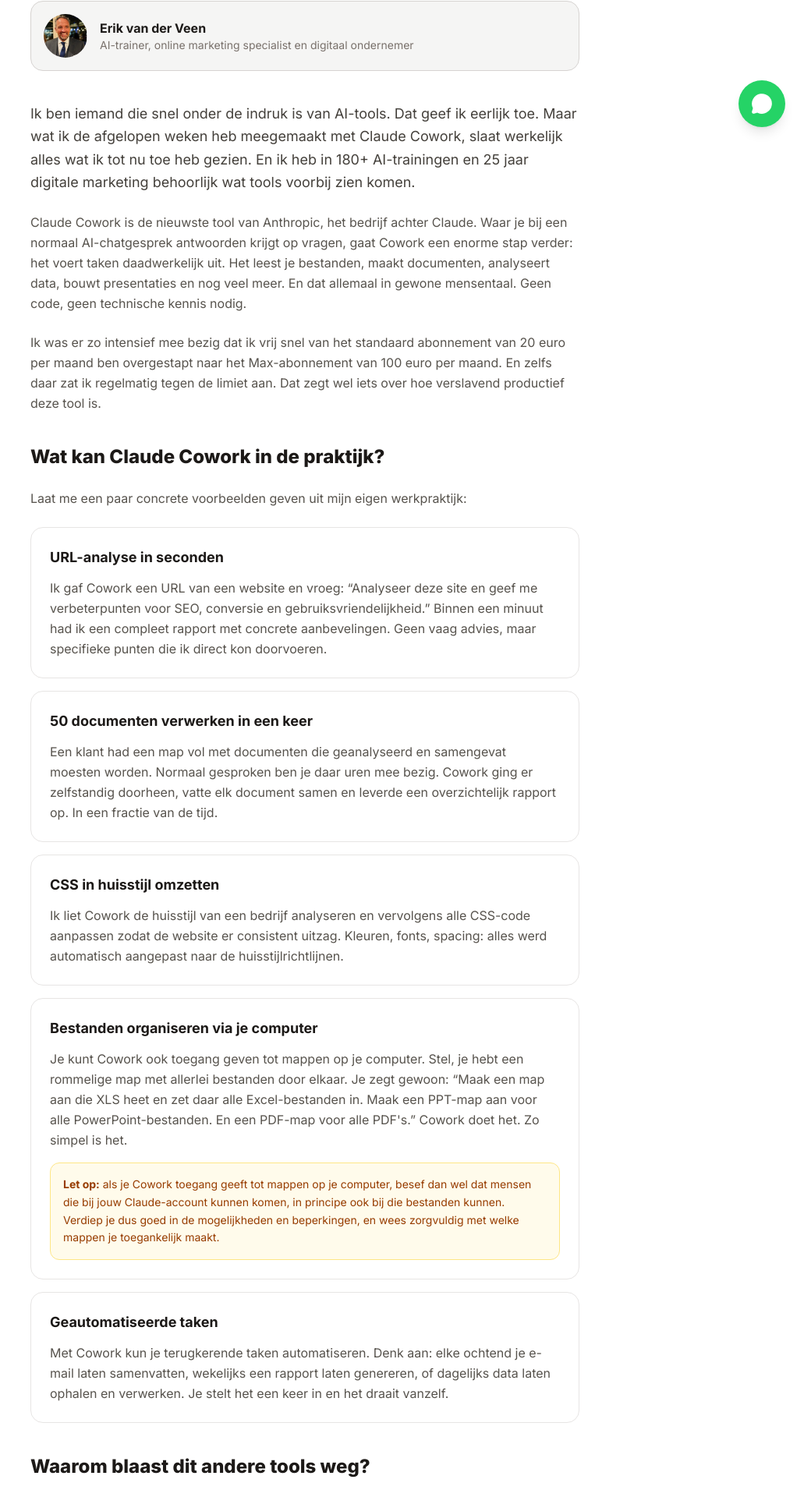
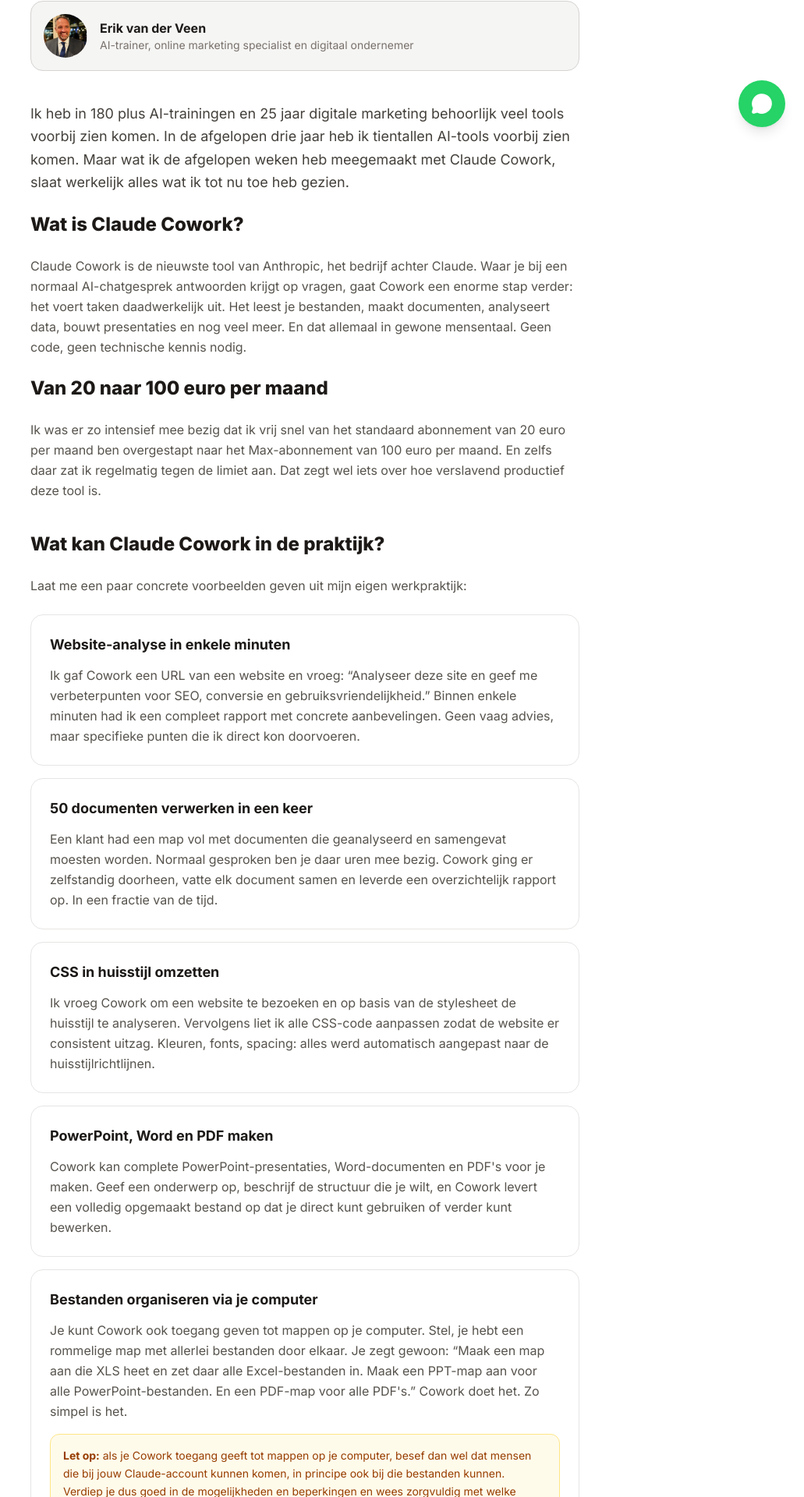
Before and after one commit to erikvanderveen72/erikvanderveen, a Next.js app: page /artikelen/claude-cowork in a window 1280 px wide. Shown: the part 613-2533 px from the top of the page at 78% size, without its empty margins (249-1280 px from the left). Built offline with nearby package versions, Linux system fonts and the light colour scheme.

Commit message:
Update Claude Cowork artikel teksten + vercel.json toevoegen

```diff
--- a/src/app/artikelen/claude-cowork/page.tsx
+++ b/src/app/artikelen/claude-cowork/page.tsx
@@ -116,12 +116,20 @@
 
           {/* Intro */}
           <p className="text-lg text-stone-700 leading-relaxed mb-6">
-            Ik ben iemand die snel onder de indruk is van AI-tools. Dat geef ik eerlijk toe. Maar wat ik de afgelopen weken heb meegemaakt met Claude Cowork, slaat werkelijk alles wat ik tot nu toe heb gezien. En ik heb in 180+ AI-trainingen en 25 jaar digitale marketing behoorlijk wat tools voorbij zien komen.
+            Ik heb in 180 plus AI-trainingen en 25 jaar digitale marketing behoorlijk veel tools voorbij zien komen. In de afgelopen drie jaar heb ik tientallen AI-tools voorbij zien komen. Maar wat ik de afgelopen weken heb meegemaakt met Claude Cowork, slaat werkelijk alles wat ik tot nu toe heb gezien.
           </p>
+
+          <h2 className="text-2xl font-extrabold text-stone-900 mb-6">
+            Wat is Claude Cowork?
+          </h2>
 
           <p className="text-stone-600 leading-relaxed mb-6">
             Claude Cowork is de nieuwste tool van Anthropic, het bedrijf achter Claude. Waar je bij een normaal AI-chatgesprek antwoorden krijgt op vragen, gaat Cowork een enorme stap verder: het voert taken daadwerkelijk uit. Het leest je bestanden, maakt documenten, analyseert data, bouwt presentaties en nog veel meer. En dat allemaal in gewone mensentaal. Geen code, geen technische kennis nodig.
           </p>
+
+          <h2 className="text-2xl font-extrabold text-stone-900 mb-6">
+            Van 20 naar 100 euro per maand
+          </h2>
 
           <p className="text-stone-600 leading-relaxed mb-10">
             Ik was er zo intensief mee bezig dat ik vrij snel van het standaard abonnement van 20 euro per maand ben overgestapt naar het Max-abonnement van 100 euro per maand. En zelfs daar zat ik regelmatig tegen de limiet aan. Dat zegt wel iets over hoe verslavend productief deze tool is.
@@ -138,9 +146,9 @@
 
           {/* Voorbeeld 1 */}
           <div className="bg-white border border-stone-200 rounded-2xl p-6 mb-4">
-            <h3 className="text-lg font-bold text-stone-900 mb-3">URL-analyse in seconden</h3>
+            <h3 className="text-lg font-bold text-stone-900 mb-3">Website-analyse in enkele minuten</h3>
             <p className="text-stone-600 leading-relaxed">
-              Ik gaf Cowork een URL van een website en vroeg: &ldquo;Analyseer deze site en geef me verbeterpunten voor SEO, conversie en gebruiksvriendelijkheid.&rdquo; Binnen een minuut had ik een compleet rapport met concrete aanbevelingen. Geen vaag advies, maar specifieke punten die ik direct kon doorvoeren.
+              Ik gaf Cowork een URL van een website en vroeg: &ldquo;Analyseer deze site en geef me verbeterpunten voor SEO, conversie en gebruiksvriendelijkheid.&rdquo; Binnen enkele minuten had ik een compleet rapport met concrete aanbevelingen. Geen vaag advies, maar specifieke punten die ik direct kon doorvoeren.
             </p>
           </div>
 
@@ -156,11 +164,19 @@
           <div className="bg-white border border-stone-200 rounded-2xl p-6 mb-4">
             <h3 className="text-lg font-bold text-stone-900 mb-3">CSS in huisstijl omzetten</h3>
             <p className="text-stone-600 leading-relaxed">
-              Ik liet Cowork de huisstijl van een bedrijf analyseren en vervolgens alle CSS-code aanpassen zodat de website er consistent uitzag. Kleuren, fonts, spacing: alles werd automatisch aangepast naar de huisstijlrichtlijnen.
+              Ik vroeg Cowork om een website te bezoeken en op basis van de stylesheet de huisstijl te analyseren. Vervolgens liet ik alle CSS-code aanpassen zodat de website er consistent uitzag. Kleuren, fonts, spacing: alles werd automatisch aangepast naar de huisstijlrichtlijnen.
             </p>
           </div>
 
           {/* Voorbeeld 4 */}
+          <div className="bg-white border border-stone-200 rounded-2xl p-6 mb-4">
+            <h3 className="text-lg font-bold text-stone-900 mb-3">PowerPoint, Word en PDF maken</h3>
+            <p className="text-stone-600 leading-relaxed">
+              Cowork kan complete PowerPoint-presentaties, Word-documenten en PDF&apos;s voor je maken. Geef een onderwerp op, beschrijf de structuur die je wilt, en Cowork levert een volledig opgemaakt bestand op dat je direct kunt gebruiken of verder kunt bewerken.
+            </p>
+          </div>
+
+          {/* Voorbeeld 5 */}
           <div className="bg-white border border-stone-200 rounded-2xl p-6 mb-4">
             <h3 className="text-lg font-bold text-stone-900 mb-3">Bestanden organiseren via je computer</h3>
             <p className="text-stone-600 leading-relaxed mb-4">
@@ -168,16 +184,24 @@
             </p>
             <div className="bg-amber-50 border border-amber-200 rounded-xl p-4">
               <p className="text-amber-800 text-sm leading-relaxed">
-                <strong>Let op:</strong> als je Cowork toegang geeft tot mappen op je computer, besef dan wel dat mensen die bij jouw Claude-account kunnen komen, in principe ook bij die bestanden kunnen. Verdiep je dus goed in de mogelijkheden en beperkingen, en wees zorgvuldig met welke mappen je toegankelijk maakt.
+                <strong>Let op:</strong> als je Cowork toegang geeft tot mappen op je computer, besef dan wel dat mensen die bij jouw Claude-account kunnen komen, in principe ook bij die bestanden kunnen. Verdiep je dus goed in de mogelijkheden en beperkingen en wees zorgvuldig met welke mappen je toegankelijk maakt.
               </p>
             </div>
           </div>
 
           {/* Voorbeeld 5 */}
-          <div className="bg-white border border-stone-200 rounded-2xl p-6 mb-10">
+          <div className="bg-white border border-stone-200 rounded-2xl p-6 mb-4">
             <h3 className="text-lg font-bold text-stone-900 mb-3">Geautomatiseerde taken</h3>
             <p className="text-stone-600 leading-relaxed">
-              Met Cowork kun je terugkerende taken automatiseren. Denk aan: elke ochtend je e-mail laten samenvatten, wekelijks een rapport laten genereren, of dagelijks data laten ophalen en verwerken. Je stelt het een keer in en het draait vanzelf.
+              Met Cowork kun je terugkerende taken automatiseren. Denk aan: elke ochtend je e-mail laten samenvatten, wekelijks een rapport laten genereren of dagelijks data laten ophalen en verwerken. Je stelt het een keer in en het draait vanzelf.
+            </p>
+          </div>
+
+          {/* Voorbeeld 7 */}
+          <div className="bg-white border border-stone-200 rounded-2xl p-6 mb-10">
+            <h3 className="text-lg font-bold text-stone-900 mb-3">Prijzen en tarieven scrapen</h3>
+            <p className="text-stone-600 leading-relaxed">
+              Ik vroeg Cowork om de prijzen en tarieven van producten en diensten van een website te scrapen. Binnen korte tijd had ik een uitgebreide tarievenlijst. Ideaal als je snel een marktoverzicht wilt maken of concurrenten wilt vergelijken.
             </p>
           </div>
 
@@ -186,9 +210,17 @@
             Waarom blaast dit andere tools weg?
           </h2>
 
+          <h3 className="text-xl font-bold text-stone-900 mb-4">
+            Geen technische kennis nodig
+          </h3>
+
           <p className="text-stone-600 leading-relaxed mb-6">
-            Ik heb in al die jaren met tientallen AI-tools gewerkt. Wat Claude Cowork onderscheidt is het gemak. Je hoeft geen technische achtergrond te hebben. Je hoeft geen code te schrijven. Je hoeft geen ingewikkelde interfaces te leren. Je typt gewoon in normale mensentaal wat je wilt, en Cowork voert het uit. Dat klinkt simpel, maar dat is precies wat het zo krachtig maakt.
+            Ik heb in al die jaren met tientallen AI-tools gewerkt. Wat Claude Cowork onderscheidt is het gemak. Je hoeft geen technische achtergrond te hebben. Je hoeft geen code te schrijven. Je hoeft geen ingewikkelde interfaces te leren. Je typt gewoon in normale mensentaal wat je wilt en Cowork voert het uit. Dat klinkt simpel, maar dat is precies wat het zo krachtig maakt.
           </p>
+
+          <h3 className="text-xl font-bold text-stone-900 mb-4">
+            Meer dan een chatbot
+          </h3>
 
           <p className="text-stone-600 leading-relaxed mb-10">
             Het verschil met andere tools zit hem ook in de diepgang. Cowork kan meerdere stappen achter elkaar uitvoeren, zelfstandig beslissingen nemen en tussentijds om feedback vragen als dat nodig is. Het is geen chatbot die antwoorden geeft. Het is een digitale collega die taken oppakt.
@@ -213,7 +245,7 @@
           </h2>
 
           <p className="text-stone-600 leading-relaxed mb-10">
-            Inmiddels bied ik regelmatig consultancy-dagen aan bij klanten, waarbij ik aan de hand van Cowork en Claude Code ze ga helpen om processen te versnellen. Denk aan: documenten sneller laten maken, inzicht krijgen in grote hoeveelheden data, rapportages automatiseren, communicatie stroomlijnen, en werkprocessen die normaal uren kosten terugbrengen tot minuten. Ik kom dan een dag langs, breng in kaart waar de kansen liggen, en laat direct zien wat er mogelijk is. De reacties zijn steeds weer hetzelfde: verbazing over wat er al kan.
+            Inmiddels bied ik regelmatig consultancy-dagen aan bij klanten, waarbij ik aan de hand van Cowork en Claude Code ze ga helpen om processen te versnellen. Denk aan: documenten sneller laten maken, inzicht krijgen in grote hoeveelheden data, rapportages automatiseren, communicatie stroomlijnen en werkprocessen die normaal uren kosten terugbrengen tot minuten. Ik kom dan een dag langs, breng in kaart waar de kansen liggen, en laat direct zien wat er mogelijk is. De reacties zijn steeds weer hetzelfde: verbazing over wat er al kan, en mijn verbazing is minstens zo groot als die van de klant.
           </p>
 
           {/* Keerzijde */}
@@ -222,8 +254,12 @@
           </h2>
 
           <p className="text-stone-600 leading-relaxed mb-6">
-            Aan de ene kant ben ik enorm enthousiast over de mogelijkheden. Aan de andere kant vind ik het ook zorgelijk. Als ik zie wat Cowork nu al kan, en bedenk dat dit pas het begin is, dan is het onvermijdelijk dat dit gevolgen gaat hebben voor banen. Taken die nu nog uren kosten en door mensen worden uitgevoerd, worden straks in minuten afgehandeld door AI.
+            Aan de ene kant ben ik enorm enthousiast over de mogelijkheden. Aan de andere kant vind ik het ook zorgelijk. Als ik zie wat Cowork nu al kan en bedenk dat dit pas het begin is, dan is het onvermijdelijk dat dit gevolgen gaat hebben voor banen. Taken die nu nog uren kosten en door mensen worden uitgevoerd, worden straks in minuten afgehandeld door AI.
           </p>
+
+          <h3 className="text-xl font-bold text-stone-900 mb-4">
+            Eerst versnellen, daarna vervangen
+          </h3>
 
           <p className="text-stone-600 leading-relaxed mb-6">
             In de eerste fase zal het vooral mensen helpen om productiever te zijn. AI als assistent, als versneller. Maar naarmate de technologie zich verder ontwikkelt, zullen er onvermijdelijk functies verdwijnen. Administratieve taken, data-invoer, standaard rapportages, routinematig schrijfwerk: dat zijn de gebieden waar de impact het eerst voelbaar zal zijn.
@@ -240,9 +276,17 @@
             Aan de slag
           </h2>
 
+          <h3 className="text-xl font-bold text-stone-900 mb-4">
+            Wat heb je nodig?
+          </h3>
+
           <p className="text-stone-600 leading-relaxed mb-6">
-            Claude Cowork is beschikbaar voor iedereen met een betaald Claude-abonnement (vanaf 20 euro per maand). Je hebt de Claude Desktop-app nodig voor de volledige Cowork-ervaring, maar veel functies werken ook via de mobiele app en de browser.
+            Claude Cowork is beschikbaar voor iedereen met een betaald Claude-abonnement (vanaf 20 euro per maand). Je hebt de Claude Desktop-app nodig voor de volledige Cowork-ervaring. Je kunt ook opdrachten geven via je telefoon en de documenten worden aangemaakt op je eigen computer.
           </p>
+
+          <h3 className="text-xl font-bold text-stone-900 mb-4">
+            Gewoon beginnen
+          </h3>
 
           <p className="text-stone-600 leading-relaxed mb-10">
             Mijn advies: probeer het gewoon. Begin met een simpele taak, een document laten maken, een bestand laten analyseren, je bestanden laten organiseren. En kijk wat er gebeurt. Ik garandeer je dat je versteld zult staan.
```
Also changed, not shown: vercel.json (added).
